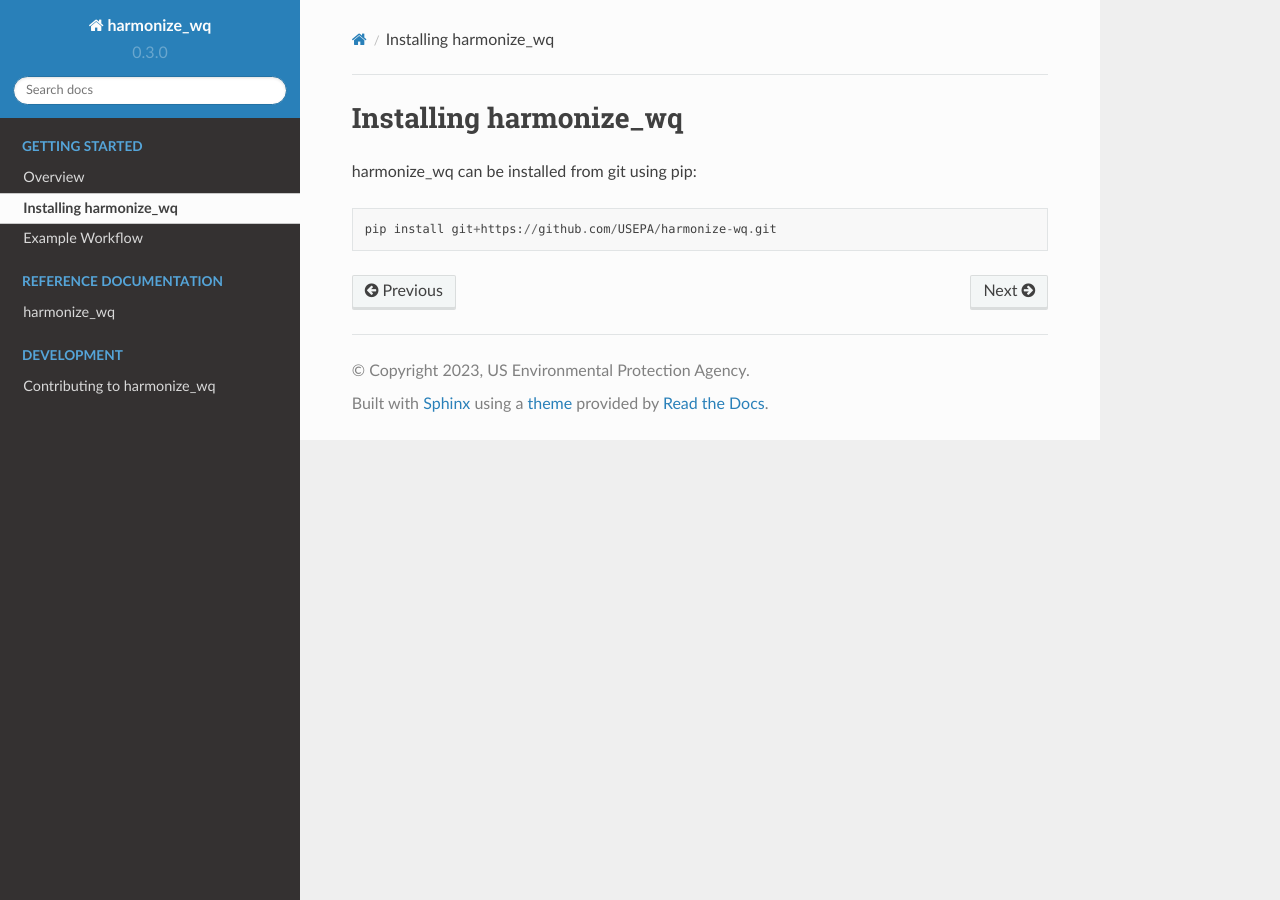
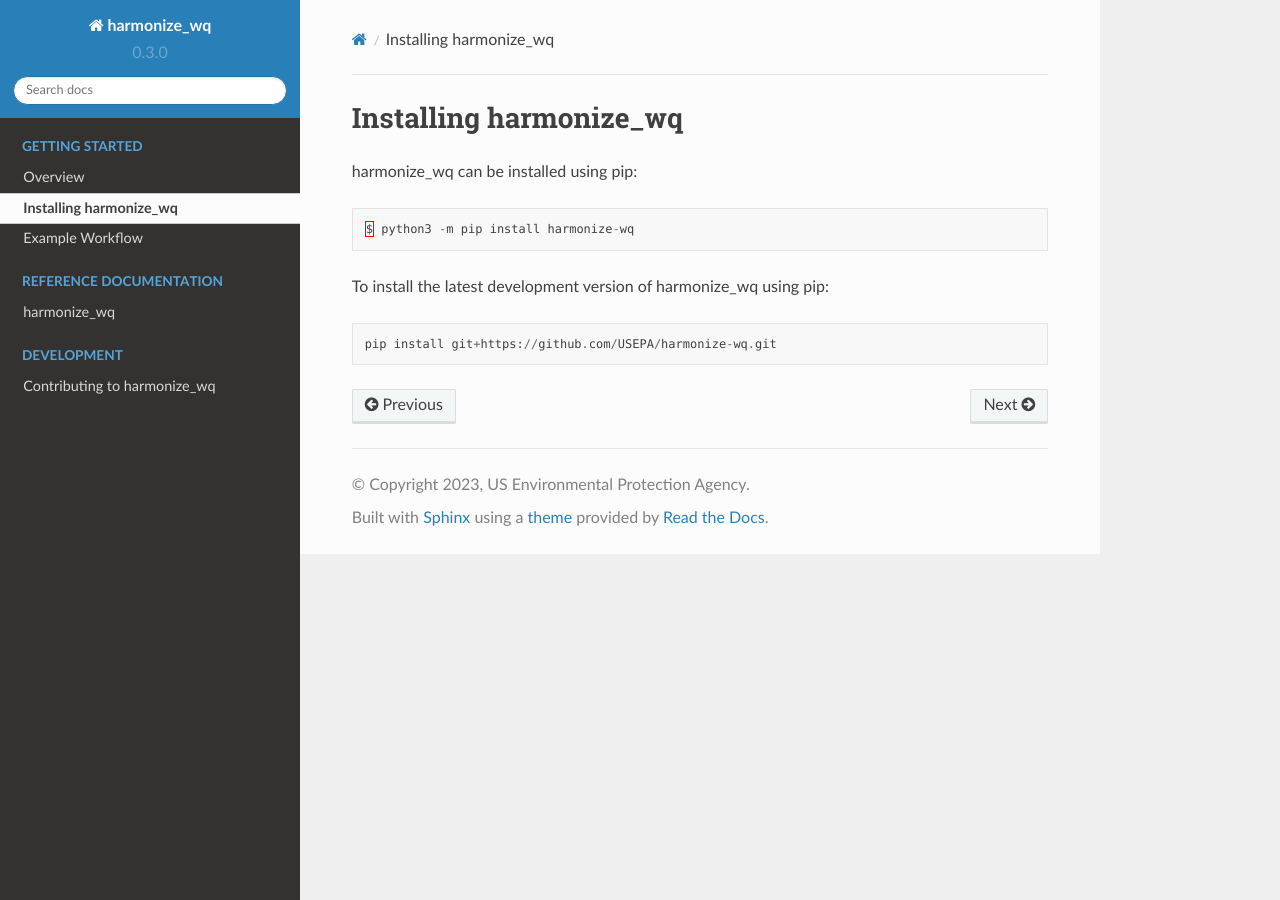
Before and after one commit to USEPA/harmonize-wq, a Sphinx documentation site: the page built from docs/source/installing.rst, in a window 1280 px wide. Built offline with Sphinx 7.4.7 and the Read the Docs theme 2.0.0, drawn with Linux system fonts in a browser that asks for light colours.

Commit message:
Add pip installation instructions

```diff
--- a/docs/source/installing.rst
+++ b/docs/source/installing.rst
@@ -3,7 +3,15 @@
 Installing harmonize_wq
 =======================
 
-harmonize_wq can be installed from git using pip:
+harmonize_wq can be installed using pip:
+
+.. code-block:: python3
+
+    $ python3 -m pip install harmonize-wq
+
+
+
+To install the latest development version of harmonize_wq using pip:
 
 .. code-block:: python3
 
```
Also changed, not shown: README.md (+9 -2 lines).
